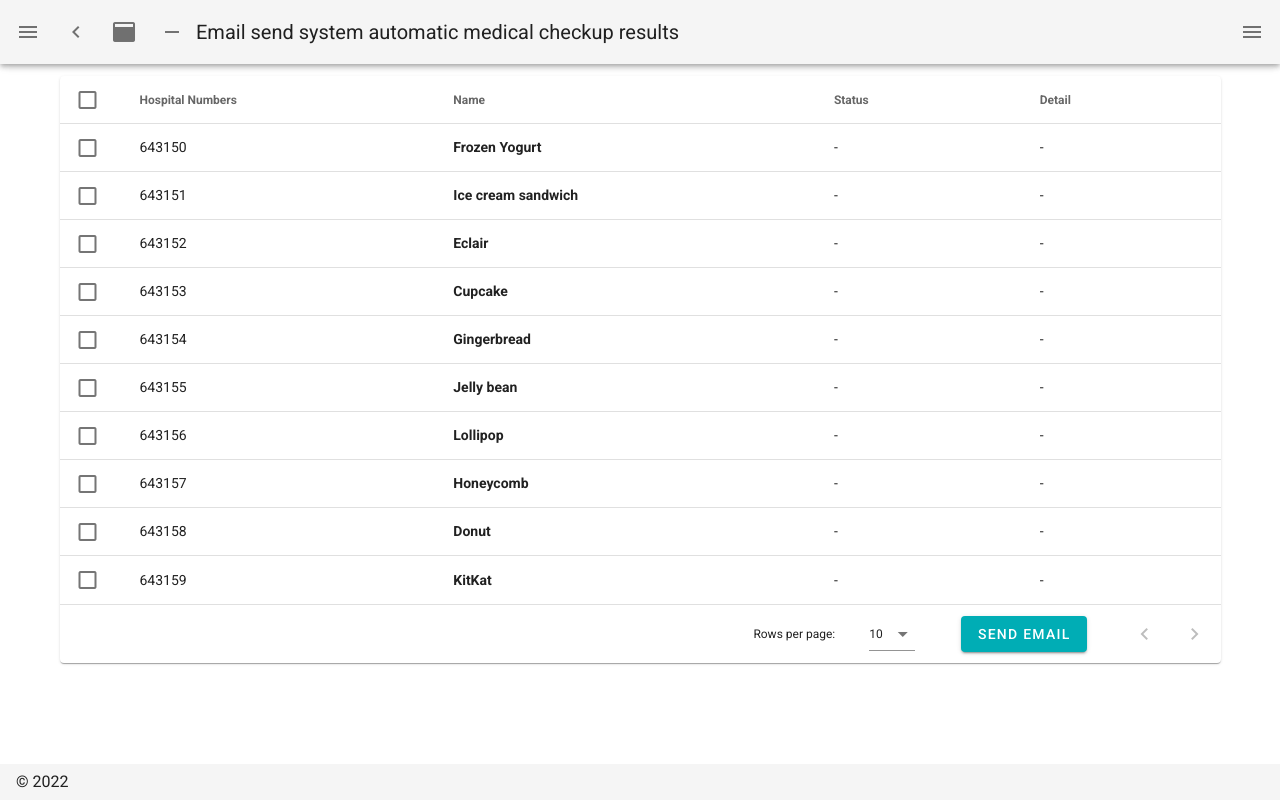
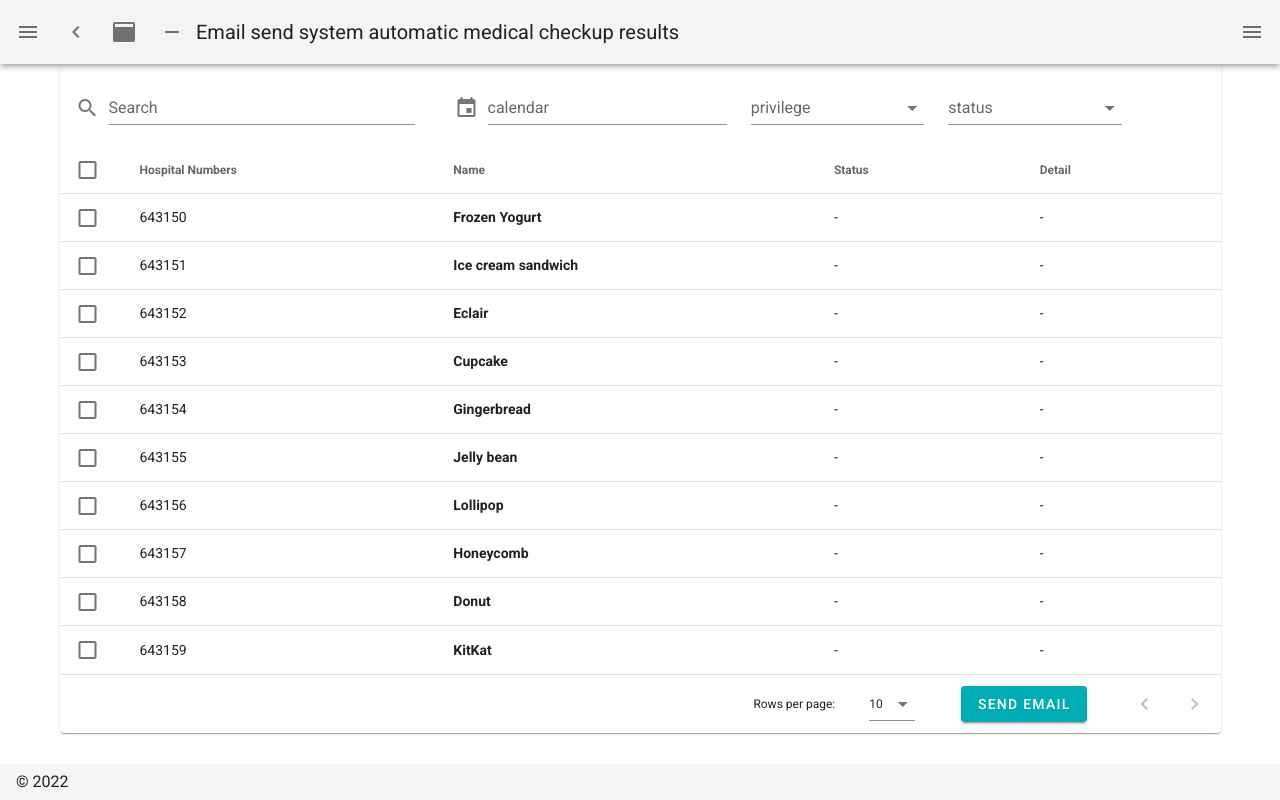
Before and after one commit to k1tsanapong/face-end-i-guess, a Nuxt app: page / in a window 1280 px wide. Built offline with nearby package versions, Linux system fonts and the light colour scheme.

Commit message:
increase search, calendar, privilege, status

```diff
--- a/pages/index.vue
+++ b/pages/index.vue
@@ -1,6 +1,110 @@
 <template>
 <v-data-table v-model="selected" :headers="headers" :items="desserts" :single-select="singleSelect" item-key="name" show-select class="elevation-1">
-  <template v-slot:item.name="{ item }">
+
+    <template v-slot:top>
+        <v-row>
+            <v-col
+            class="d-flex"
+        cols="1"
+        sm="4"
+        md="4"
+        >
+            <v-text-field
+          v-model="search"
+          label="Search"
+          prepend-icon="mdi-magnify"
+          class="mx-4"
+        ></v-text-field>
+        </v-col>
+
+        <v-col
+        class="d-flex"
+
+      cols="12"
+      sm="3"
+      md="3"
+    >
+      <v-menu
+        ref="menu"
+        v-model="menu"
+        :close-on-content-click="false"
+        :return-value.sync="date"
+        transition="scale-transition"
+        offset-y
+        min-width="auto"
+      >
+        <template v-slot:activator="{ on, attrs }">
+          <v-text-field
+            v-model="date"
+            label="calendar"
+            prepend-icon="mdi-calendar"
+            readonly
+            v-bind="attrs"
+            v-on="on"
+          ></v-text-field>
+        </template>
+        <v-date-picker
+          v-model="date"
+          no-title
+          scrollable
+        >
+          <v-spacer></v-spacer>
+          <v-btn
+            text
+            color="primary"
+            @click="menu = false"
+          >
+            Cancel
+          </v-btn>
+          <v-btn
+            text
+            color="primary"
+            @click="$refs.menu.save(date)"
+          >
+            OK
+          </v-btn>
+        </v-date-picker>
+      </v-menu>
+
+
+
+        </v-col>
+
+        <v-col
+        class="d-flex"
+        cols="12"
+        sm="2"
+        md="2"
+
+
+        >
+            <v-select
+          :items="privilege"
+          label="privilege"
+
+        ></v-select>
+        </v-col>
+
+        <v-col
+        class="d-flex"
+        cols="12"
+        sm="2"
+        md="2"
+
+
+        >
+            <v-select
+          :items="status"
+          label="status"
+
+        ></v-select>
+        </v-col>
+
+
+        </v-row>
+      </template>
+
+    <template v-slot:item.name="{ item }">
     <h4 @click="ontest(item)">{{item.name}}</h4>
   </template>
   <template v-slot:footer.page-text>
@@ -16,7 +120,10 @@ export default {
     data() {
         return {
             singleSelect: false,
-            selected: [],
+            privileged: ['บุคคลในครอบครัวของพนักงานของมหาวิทยาลัยแม่ฟ้าหลวง', 'ตรวจสุขภาพ (ชำระเงินเอง รัฐวิสาหกิจ)', 'ตรวจสุขภาพ (ชำระเงินเอง ราชการ)', 'บุคคลในครอบครัวพนักงาน มฟล.','ตรวจสุขภาพหน่วยงานเอกชน','ผู้ป่วยในความอนุเคราะห์','มหาวิทยาลัยแม่ฟ้าหลวง','โครงการทันตกรรม','พนักงาน รพ.มฟล.','ผู้ป่วยบุคคลพิเศษ','รัฐวิสาหกิจี','เงินสด','Voucher'],
+            status:['Ready to send email','Email not ready to send','All emails',],
+
+            selecte: [],
             headers: [{
                     text: "Hospital Numbers",
                     align: "start",
```
